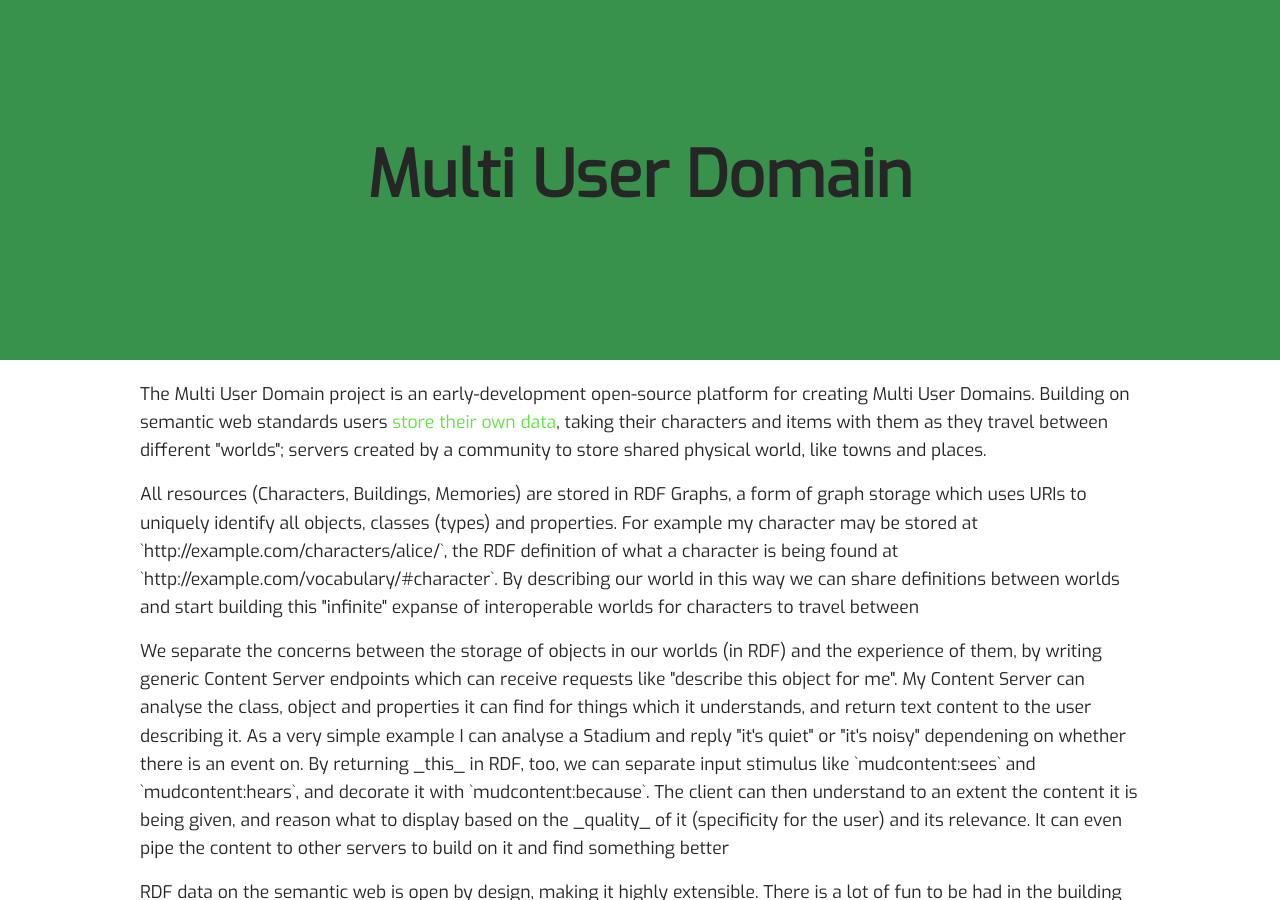
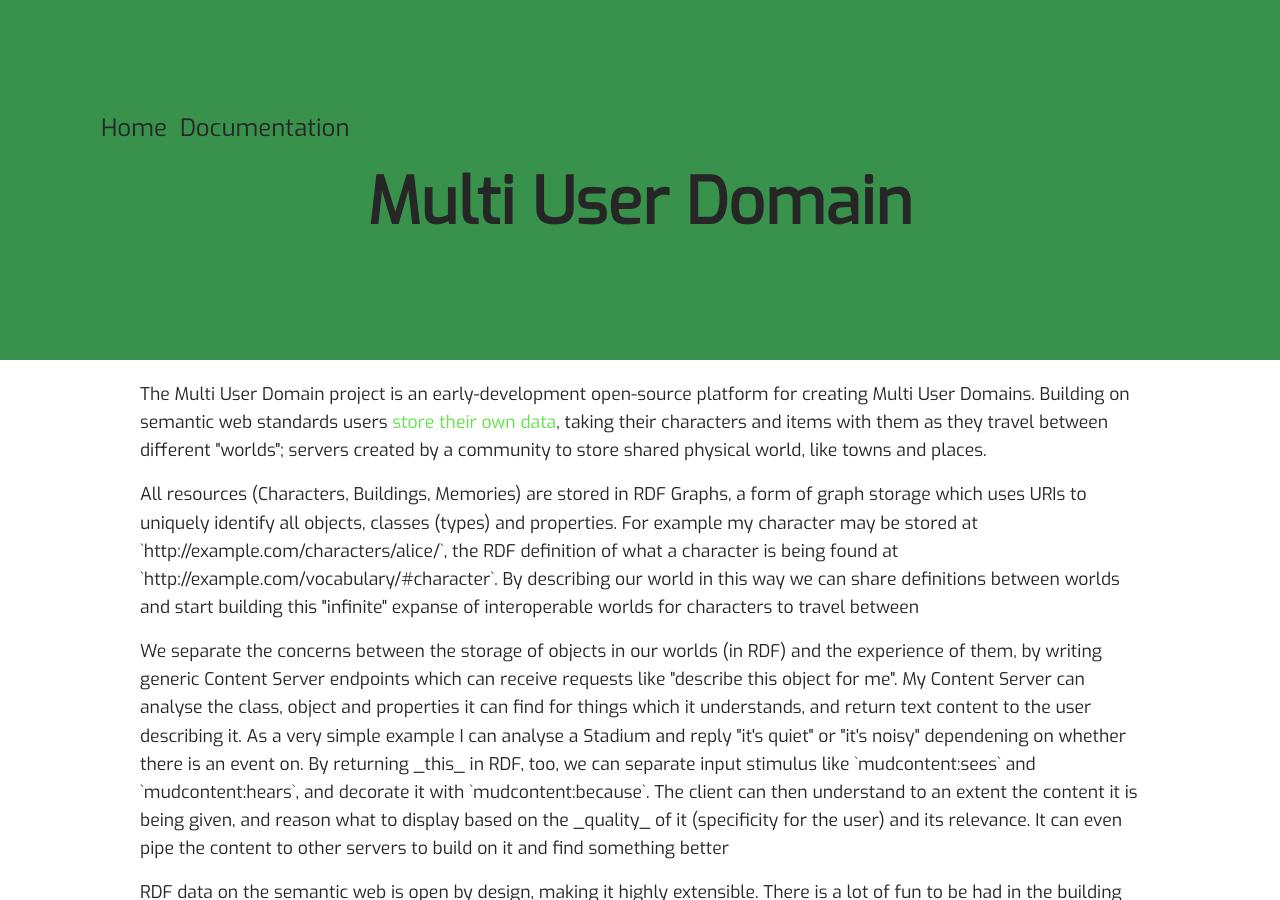
Before and after one commit to Multi-User-Domain/Multi-User-Domain.github.io, a Jekyll site: the page built from index.html, in a window 1280 px wide and 900 px high. Built offline with Jekyll 4.4.1, drawn with Linux system fonts in a browser that asks for light colours; nearby versions of some CDN libraries.

Commit message:
added documentation to navbar

```diff
--- a/_includes/header.html
+++ b/_includes/header.html
@@ -1,6 +1,6 @@
 <header class = "navbar-fixed-top" role="banner">
     <div class="container">
-        <!--<nav class="navbar navbar-toggleable-md navbar-light bg-faded navbar-expand-sm navbar-expand-md">
+        <nav class="navbar navbar-toggleable-md navbar-light bg-faded navbar-expand-sm navbar-expand-md">
         <button class="navbar-toggler navbar-toggler-right" type="button" data-toggle="collapse" data-target=".navbarSupportedContent" aria-controls="navbarSupportedContent" aria-expanded="false" aria-label="Toggle navigation">
             <span class="sr-only">Toggle navigation</span>
             <span class="navbar-toggler-icon"></span>
@@ -13,9 +13,15 @@
                 <li class="nav-item">
                     <a href="{{ '/fr/' | prepend: site.baseurl | prepend: site.url }}">Acceuil</a>
                 </li>
+                <li class="nav-item">
+                    <a href="{{ 'fr/docs/01-overview' | relative_url }}">Documentation</a>
+                </li>
                 {% else %}
                 <li class="nav-item">
                     <a href="{{ '/' | prepend: site.baseurl | prepend: site.url }}">Home</a>
+                </li>
+                <li class="nav-item">
+                    <a href="{{ 'docs/01-overview' | relative_url }}">Documentation</a>
                 </li>
                 {% endif %}
                 {% assign pages_list = site.pages | where:"lang", lang %}
@@ -26,7 +32,7 @@
                 {% endif %} {% endfor %}
             </ul>
         </div>
-        </nav>-->
+        </nav>
         <h1 class="main-header">{{ site.title }}</h1>
     </div>
 </header>
```
